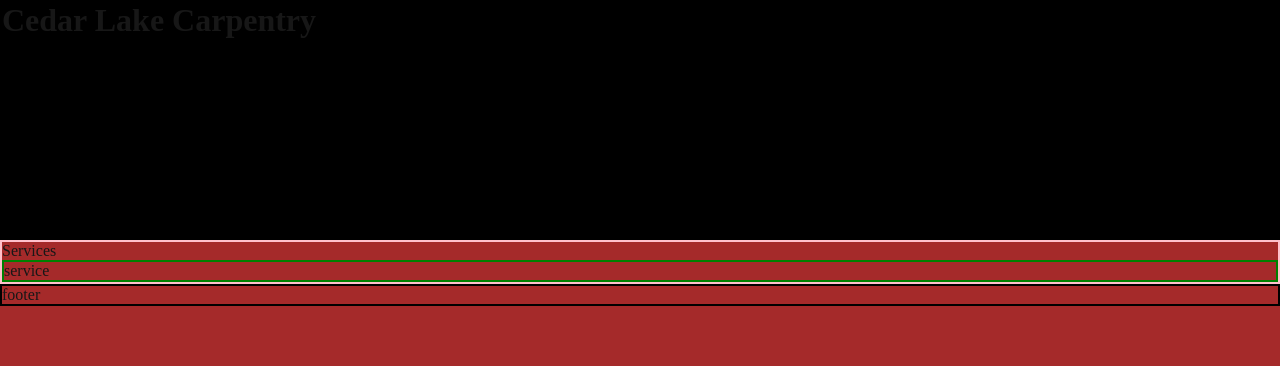
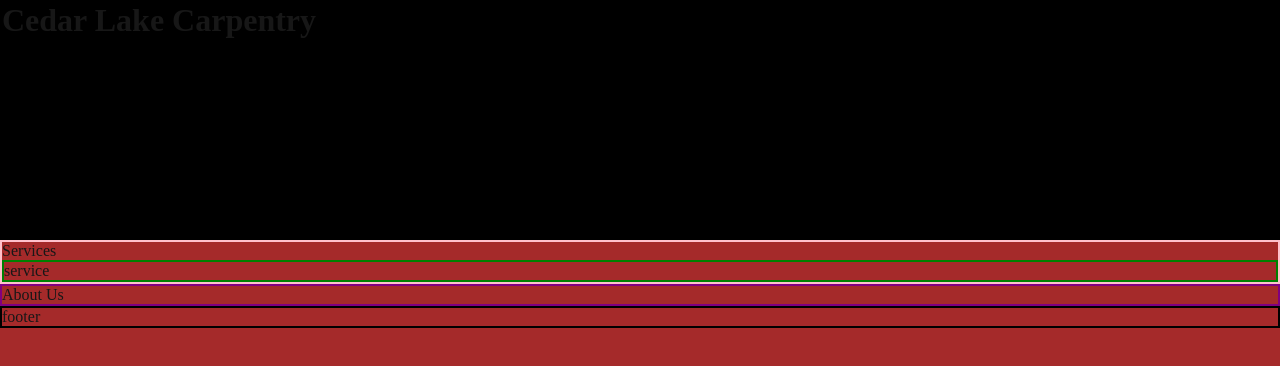
Before and after one commit to codiemaureen/CedarLakeCarpentry_V2, a Next.js app: page / in a window 1280 px wide. Shown: the top 366 px of the page. Built offline with nearby package versions, Linux system fonts and the light colour scheme.

Commit message:
Style: adding about us component

```diff
--- /dev/null
+++ b/src/app/component/AboutUs.jsx
@@ -0,0 +1,11 @@
+import style from '../component/AboutUs.module.css';
+
+const AboutUs = () => {
+  return (
+    <div className={style.aboutUsContainer}>
+      <p>About Us</p>
+    </div>
+  )
+}
+
+export default AboutUs
--- /dev/null
+++ b/src/app/component/AboutUs.module.css
@@ -0,0 +1,3 @@
+.aboutUsContainer{
+ border: 2px solid purple;
+}
--- a/src/app/page.js
+++ b/src/app/page.js
@@ -3,6 +3,7 @@ import styles from "./page.module.css";
 import Header from "./component/Header";
 import ServiceContainer from "./component/ServiceContainer";
 import Footer from "./component/Footer";
+import AboutUs from "./component/AboutUs";
 
 
 export default function Home() {
@@ -10,6 +11,7 @@ export default function Home() {
     <div className={styles.page}>
       <Header/>
       <ServiceContainer />
+      <AboutUs />
       <Footer />
     </div>
   );
```
